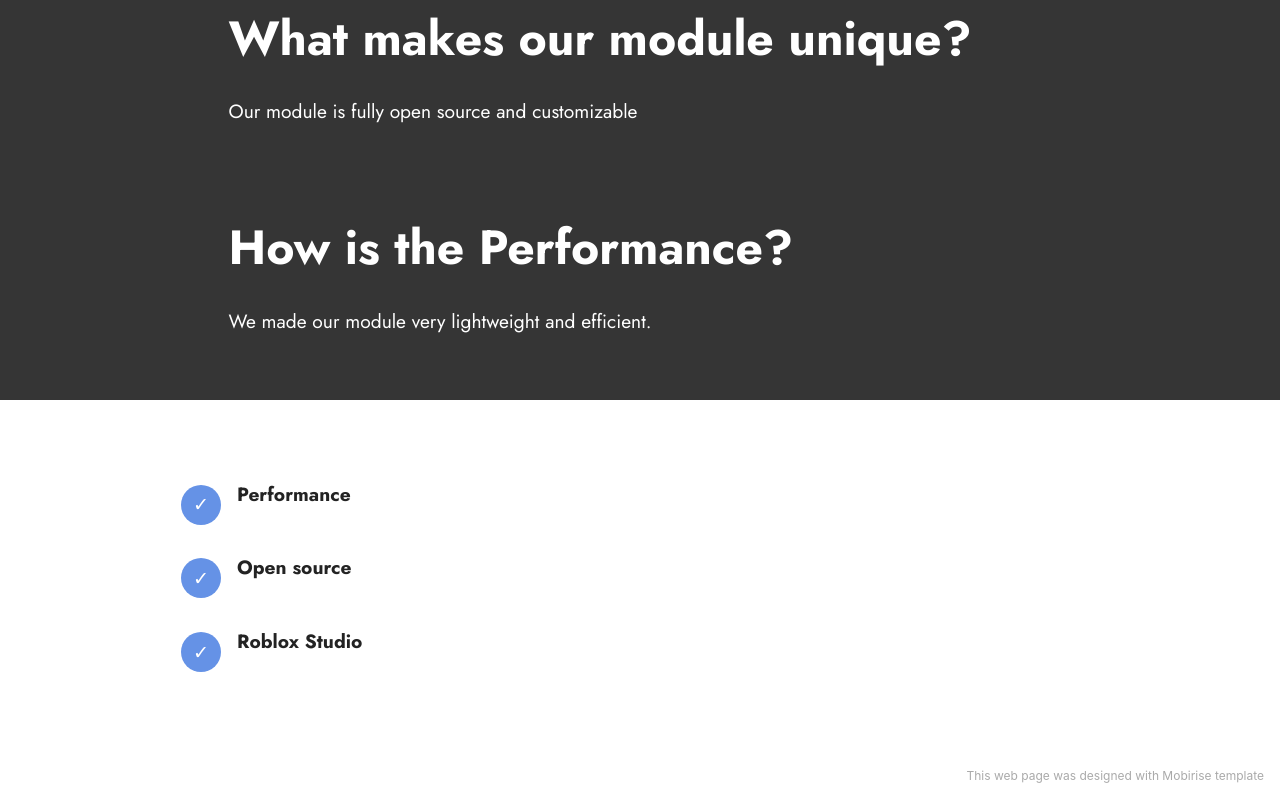
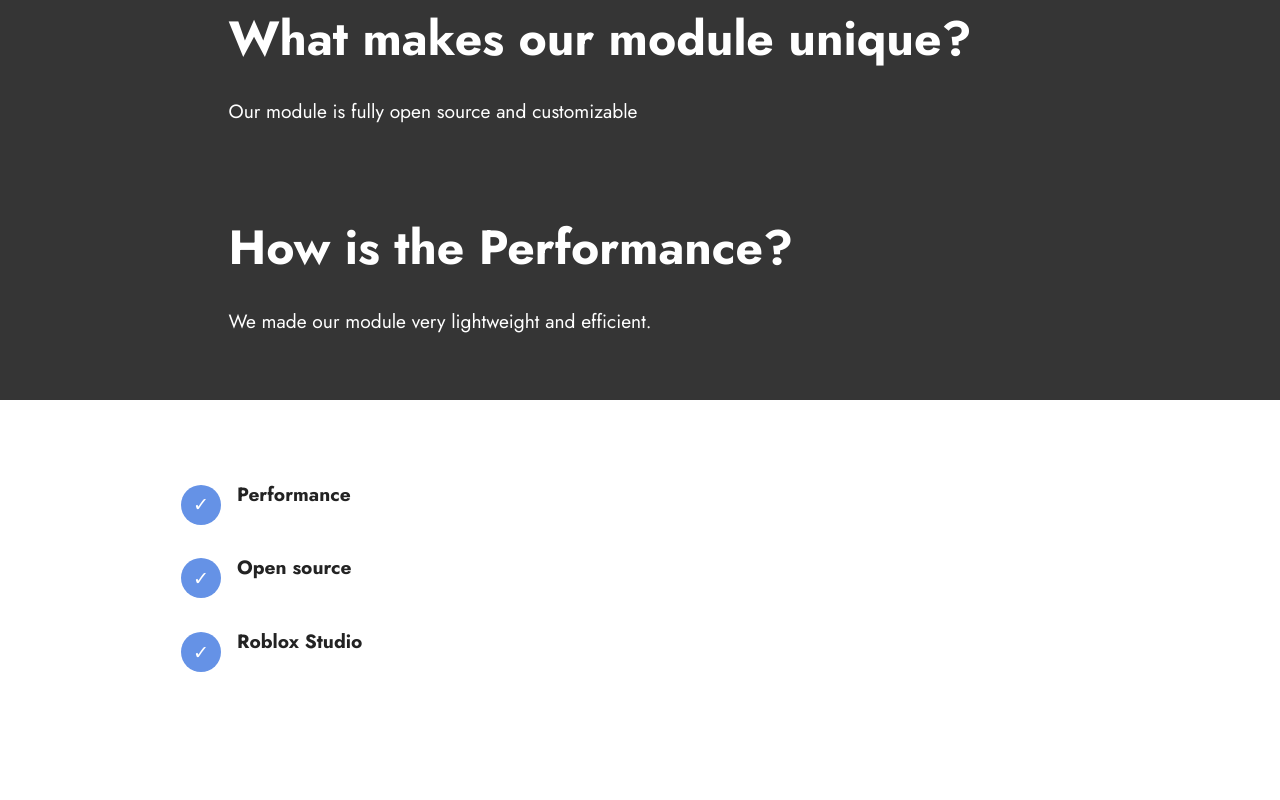
Before and after one commit to RBLX2D/RBLX2D.github.io, a plain HTML site: page index.html in a window 1280 px wide. Shown: the part 1077-1877 px from the top of the page. Drawn offline with Linux system fonts and the light colour scheme; files whose address does not match are found by name.

Commit message:
Update index.html

```diff
--- a/index.html
+++ b/index.html
@@ -1,12 +1,11 @@
 <!DOCTYPE html>
 <html  >
 <head>
-  <!-- Site made with Mobirise Website Builder v5.3.10, https://mobirise.com -->
   <meta charset="UTF-8">
   <meta http-equiv="X-UA-Compatible" content="IE=edge">
   <meta name="generator" content="Mobirise v5.3.10, mobirise.com">
   <meta name="viewport" content="width=device-width, initial-scale=1, minimum-scale=1">
-  <link rel="shortcut icon" href="assets/images/logo5.png" type="image/x-icon">
+  <link rel="shortcut icon" href="" type="image/x-icon">
   <meta name="description" content="">
 
 
@@ -101,7 +100,7 @@
             </div>
         </div>
     </div>
-</section><section style="background-color: #fff; font-family: -apple-system, BlinkMacSystemFont, 'Segoe UI', 'Roboto', 'Helvetica Neue', Arial, sans-serif; color:#aaa; font-size:12px; padding: 0; align-items: center; display: flex;"><a href="https://mobirise.site/n" style="flex: 1 1; height: 3rem; padding-left: 1rem;"></a><p style="flex: 0 0 auto; margin:0; padding-right:1rem;"><a href="https://mobirise.site/r" style="color:#aaa;">This web page</a> was designed with Mobirise template</p></section><script src="assets/web/assets/jquery/jquery.min.js"></script>  <script src="assets/popper/popper.min.js"></script>  <script src="assets/tether/tether.min.js"></script>  <script src="assets/bootstrap/js/bootstrap.min.js"></script>  <script src="assets/smoothscroll/smooth-scroll.js"></script>  <script src="assets/parallax/jarallax.min.js"></script>  <script src="assets/theme/js/script.js"></script>
+</section><section style="background-color: #fff; font-family: -apple-system, BlinkMacSystemFont, 'Segoe UI', 'Roboto', 'Helvetica Neue', Arial, sans-serif; color:#aaa; font-size:12px; padding: 0; align-items: center; display: flex;"><a href="https://mobirise.site/n" style="flex: 1 1; height: 3rem; padding-left: 1rem;"></a><p style="flex: 0 0 auto; margin:0; padding-right:1rem;"><a href="https://mobirise.site/r" style="color:#aaa;"></a> </p></section><script src="assets/web/assets/jquery/jquery.min.js"></script>  <script src="assets/popper/popper.min.js"></script>  <script src="assets/tether/tether.min.js"></script>  <script src="assets/bootstrap/js/bootstrap.min.js"></script>  <script src="assets/smoothscroll/smooth-scroll.js"></script>  <script src="assets/parallax/jarallax.min.js"></script>  <script src="assets/theme/js/script.js"></script>
 
 
 </body>
```
